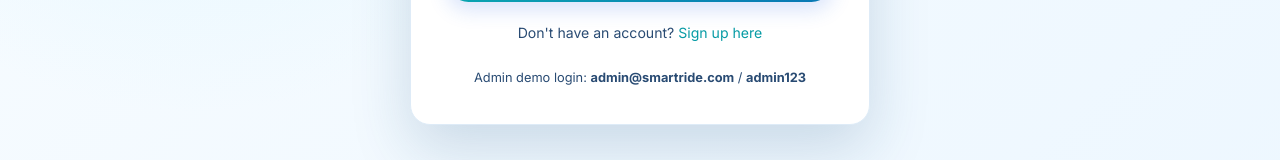
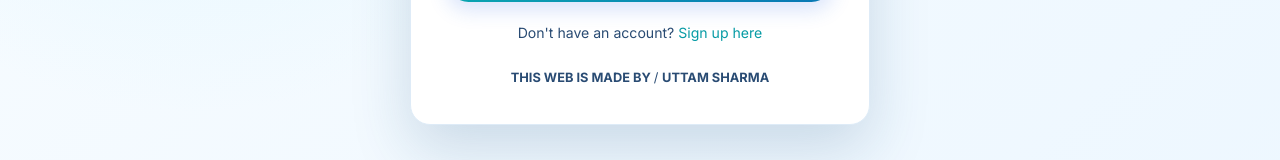
Before and after one commit to uttam-03/smart-ride, a plain HTML site: page frontend/login.html in a window 1280 px wide. Shown: the part 560-720 px from the top of the page. Drawn offline with Linux system fonts and the light colour scheme.

Commit message:
Update project frontend

```diff
--- a/frontend/login.html
+++ b/frontend/login.html
@@ -31,7 +31,7 @@
       <div class="auth-footer">
         Don't have an account? <a href="register.html">Sign up here</a>
         <br /><br />
-        <span style="font-size:0.8rem;">Admin demo login: <b>admin@smartride.com</b> / <b>admin123</b></span>
+        <span style="font-size:0.8rem;"><b>THIS WEB IS MADE BY </b> / <b>UTTAM SHARMA</b></span>
       </div>
     </div>
   </div>
```
